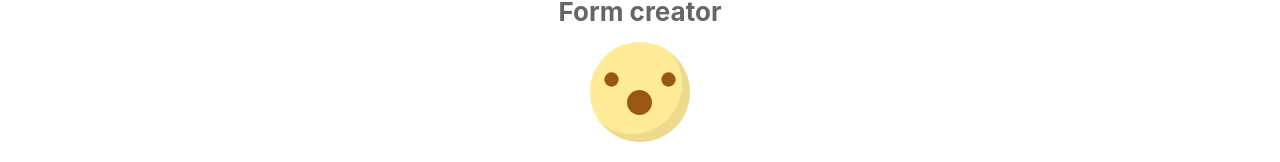
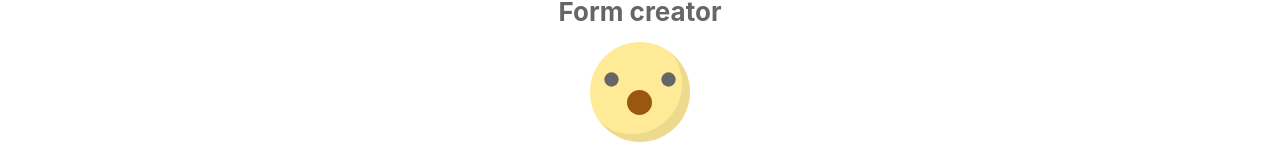
Before and after one commit to Manviel/RaisinBread, a React (Create React App) app: page /tool in a window 1280 px wide. Shown: the part 128-290 px from the top of the page. Built offline with nearby package versions, Linux system fonts and the light colour scheme.

Commit message:
Added link to deploy

```diff
--- a/src/layouts/Ball/Ball.css
+++ b/src/layouts/Ball/Ball.css
@@ -28,7 +28,7 @@
   left: 16px;
   z-index: 1;
   border-radius: 50%;
-  background: #995710;
+  background: var(--c-secondary);
 }
 
 .eye:last-child {
```
Also changed, not shown: 1 other file (tests, documents, lock files or other folders).
